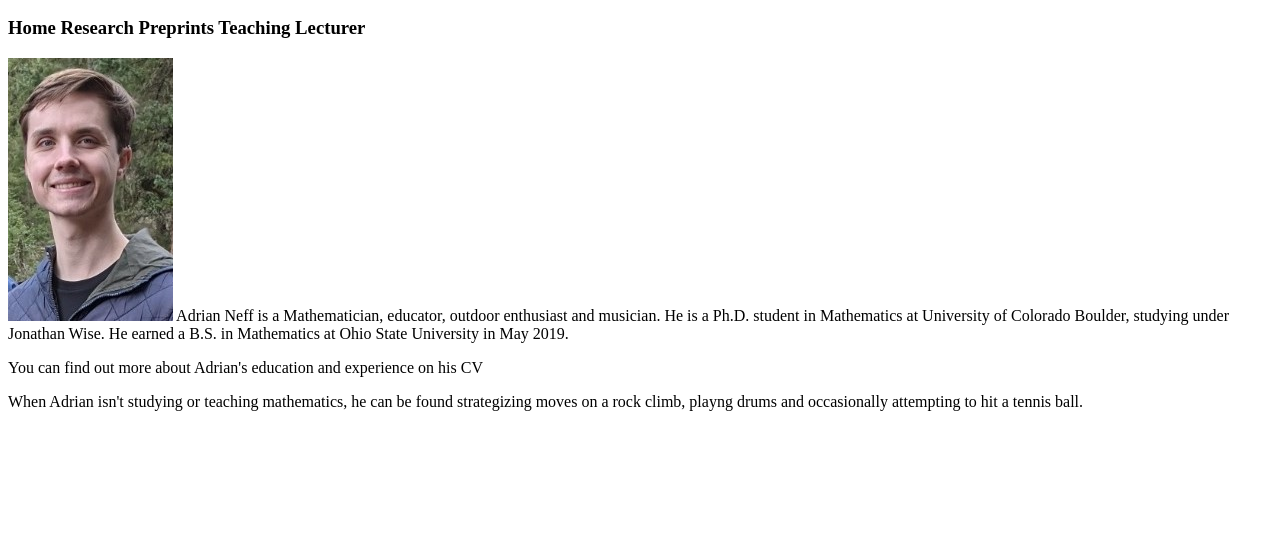
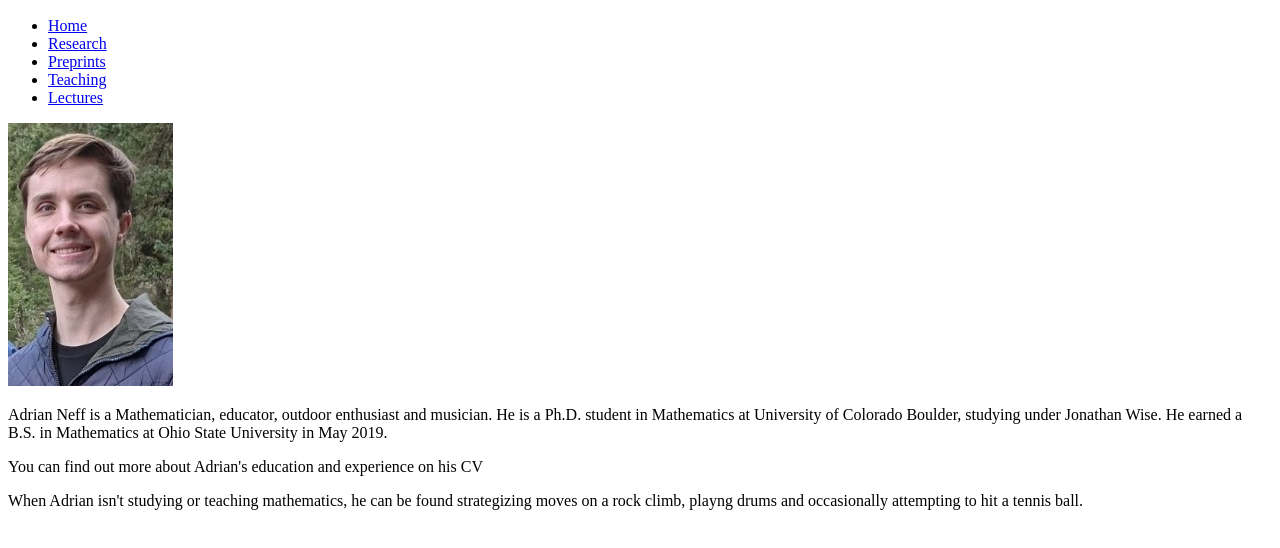
Before and after one commit to janelfn/AdrianNeff, a plain HTML site: page index.html in a window 1280 px wide. Shown: the part 110-658 px from the top of the page. Drawn offline with Linux system fonts and the light colour scheme.

Commit message:
added navigation pages

```diff
--- a/index.html
+++ b/index.html
@@ -7,16 +7,30 @@
     <meta name="author" content="Adrian Neff Mathmatics Grad">
     <meta name="description" content="Web Page for Adrian Neff">
     <meta name="viewport" content="width=device-width, initial-scale=1">
+    <link rel="icon" type="image/jpg" href="AdrianAdirondaks.jpg">
 
 
 </head>
 <body>
-
+    <header>
     <h1>ADRIAN NEFF</h1>
     <h2> | Mathematician . Educator . Rock Climber . Drummer</h2>
-    <h3>Home    Research    Preprints   Teaching    Lecturer</h3>
+        <nav>
+            <ul>
+                <li><a href="#home">Home</a></li>
+                <li><a href="#research">Research</a></li>
+                <li><a href="#preprints">Preprints</a></li>
+                <li><a href="#teaching">Teaching</a></li>
+                <li><a href="#lectures">Lectures</a></li>
+            </ul>
+        </nav>
+    </header>
 
-    <img src="AdrianRockies.jpg"
+    <section id="profile">
+    <img src="AdrianRockies.jpg">
+    </section>
+
+    <section id="bio">
     <p>
         Adrian Neff is a Mathematician, educator, outdoor enthusiast and musician.
 
@@ -32,7 +46,7 @@
         When Adrian isn't studying or teaching mathematics, he can be found strategizing moves on a rock climb,
         playng drums and occasionally attempting to hit a tennis ball.
     </p>
-
+    </section>
 
 
   <!--.flex-container {
```
